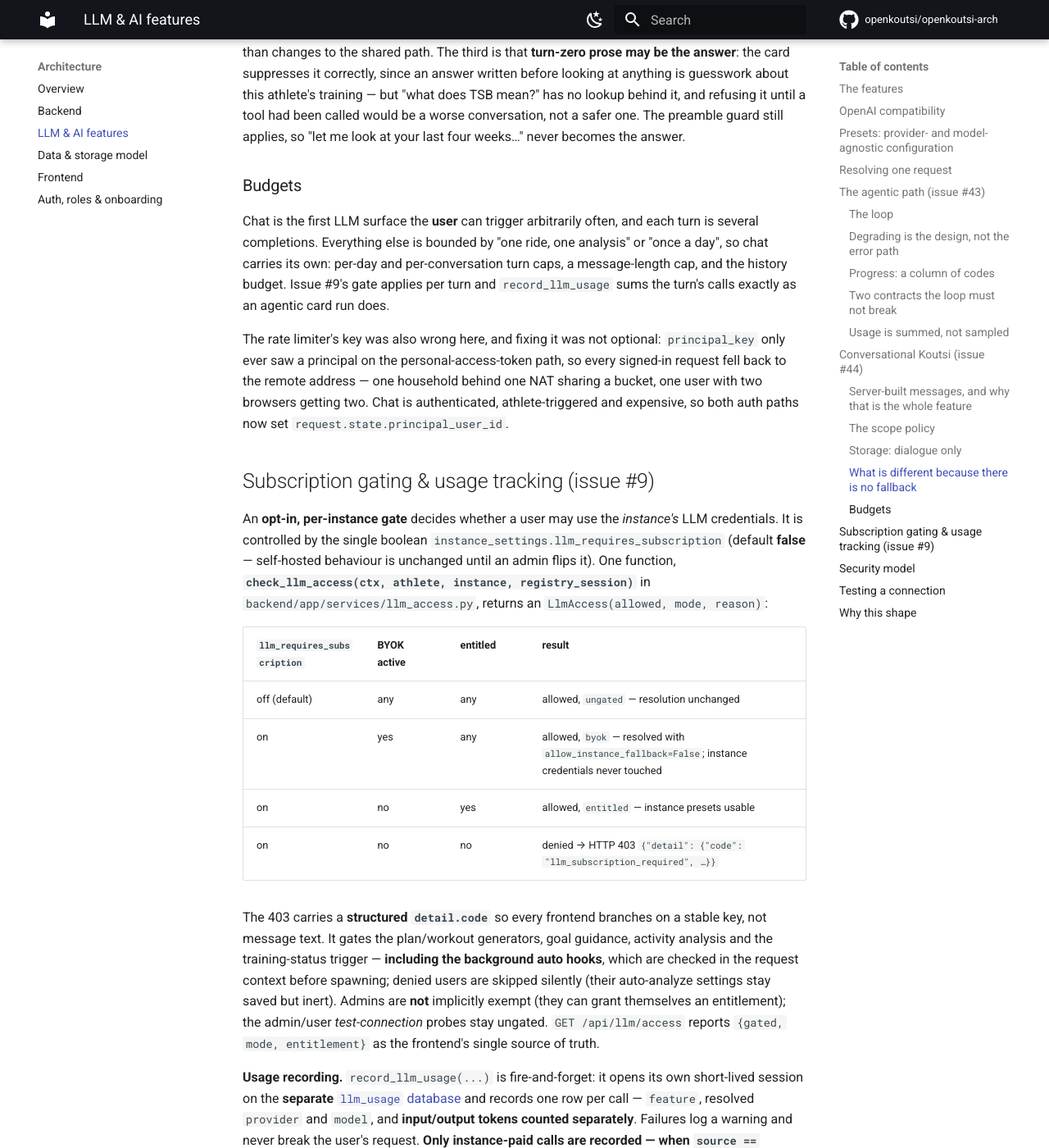
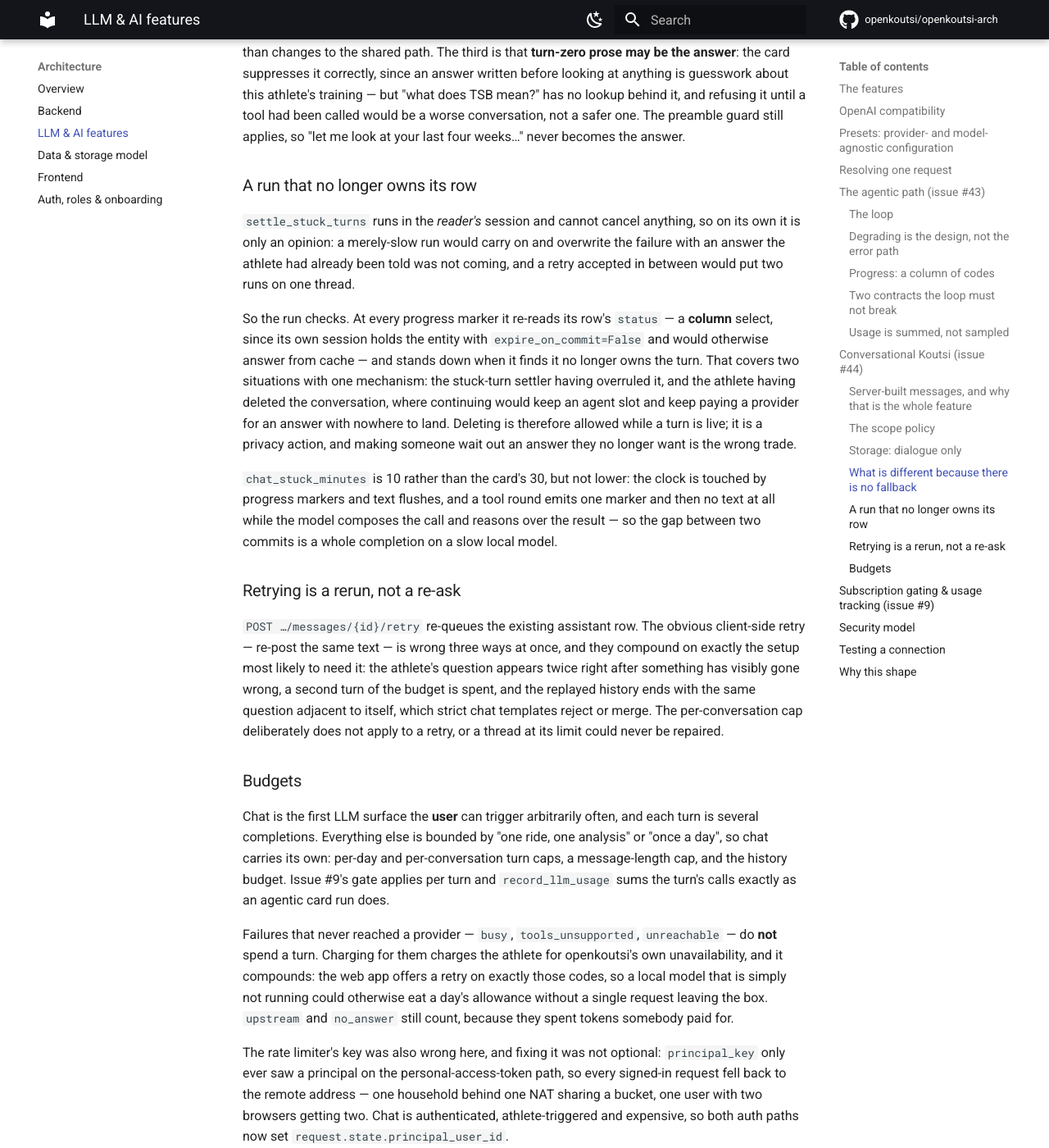
Before and after one commit to openkoutsi/openkoutsi-arch, an MkDocs documentation site: the page built from docs/architecture/llm.md, in a window 1280 px wide and 1400 px high, scrolled down 12607 px. Shown: the whole window at 82% size. Built offline with MkDocs 1.6.1 and Material for MkDocs 9.7.7, drawn with Linux system fonts in a browser that asks for light colours; comment, search, counter and statistics services are not loaded.

Commit message:
Record the chat robustness mechanisms (#44 review)
Two mechanisms the review surfaced that a reader would otherwise have to
reverse-engineer.

The first is why a background run re-reads its own row: `settle_stuck_turns`
runs in the reader's session and cancels nothing, so without the check a
merely-slow run overwrites a failure the athlete has already been shown, and a
deleted conversation gets silently resurrected. One check covers both, which is
also why deleting stays allowed while a turn is live.

The second is why retrying is a rerun of the existing row rather than re-asking
the question — three problems at once, compounding on exactly the flaky BYOK
setup most likely to need a retry.

Also records that history is assembled from whole turns rather than filtered
rows, and that failures which never reached a provider do not spend the budget.

Co-Authored-By: Claude Opus 5 <noreply@anthropic.com>
Claude-Session: https://claude.ai/code/session_013mn7kV5dwjNjtYX2PVqqtZ

```diff
--- a/docs/architecture/llm.md
+++ b/docs/architecture/llm.md
@@ -426,6 +426,40 @@ about this athlete's training — but "what does TSB mean?" has no lookup behind
 it until a tool had been called would be a worse conversation, not a safer one. The preamble
 guard still applies, so "let me look at your last four weeks…" never becomes the answer.
 
+### A run that no longer owns its row
+
+`settle_stuck_turns` runs in the *reader's* session and cannot cancel anything,
+so on its own it is only an opinion: a merely-slow run would carry on and
+overwrite the failure with an answer the athlete had already been told was not
+coming, and a retry accepted in between would put two runs on one thread.
+
+So the run checks. At every progress marker it re-reads its row's `status` — a
+**column** select, since its own session holds the entity with
+`expire_on_commit=False` and would otherwise answer from cache — and stands down
+when it finds it no longer owns the turn. That covers two situations with one
+mechanism: the stuck-turn settler having overruled it, and the athlete having
+deleted the conversation, where continuing would keep an agent slot and keep
+paying a provider for an answer with nowhere to land. Deleting is therefore
+allowed while a turn is live; it is a privacy action, and making someone wait out
+an answer they no longer want is the wrong trade.
+
+`chat_stuck_minutes` is 10 rather than the card's 30, but not lower: the clock is
+touched by progress markers and text flushes, and a tool round emits one marker
+and then no text at all while the model composes the call and reasons over the
+result — so the gap between two commits is a whole completion on a slow local
+model.
+
+### Retrying is a rerun, not a re-ask
+
+`POST …/messages/{id}/retry` re-queues the existing assistant row. The obvious
+client-side retry — re-post the same text — is wrong three ways at once, and they
+compound on exactly the setup most likely to need it: the athlete's question
+appears twice right after something has visibly gone wrong, a second turn of the
+budget is spent, and the replayed history ends with the same question adjacent to
+itself, which strict chat templates reject or merge. The per-conversation cap
+deliberately does not apply to a retry, or a thread at its limit could never be
+repaired.
+
 ### Budgets
 
 Chat is the first LLM surface the **user** can trigger arbitrarily often, and each turn is
@@ -433,6 +467,12 @@ several completions. Everything else is bounded by "one ride, one analysis" or "
 chat carries its own: per-day and per-conversation turn caps, a message-length cap, and the
 history budget. Issue #9's gate applies per turn and `record_llm_usage` sums the turn's calls
 exactly as an agentic card run does.
+
+Failures that never reached a provider — `busy`, `tools_unsupported`, `unreachable` — do **not**
+spend a turn. Charging for them charges the athlete for openkoutsi's own unavailability, and it
+compounds: the web app offers a retry on exactly those codes, so a local model that is simply not
+running could otherwise eat a day's allowance without a single request leaving the box.
+`upstream` and `no_answer` still count, because they spent tokens somebody paid for.
 
 The rate limiter's key was also wrong here, and fixing it was not optional: `principal_key` only
 ever saw a principal on the personal-access-token path, so every signed-in request fell back to
```
Also changed, not shown: docs/architecture/data-model.md (+7 -0 lines).
